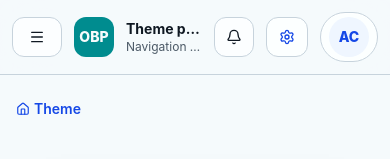
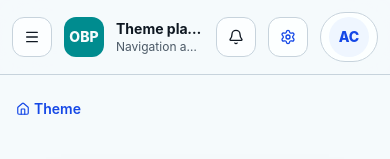
Before and after one commit to kharazian/open-business-platform, a React (Vite) app in the folder src/app/: page /theme/reports in a window 390 px wide. Shown: the top 159 px of the page. Built offline with nearby package versions, Linux system fonts and the light colour scheme.

Commit message:
Polish navbar action sizing

```diff
--- a/src/app/src/components/layout/Navbar.tsx
+++ b/src/app/src/components/layout/Navbar.tsx
@@ -67,7 +67,7 @@ export function Navbar({
     <header className="sticky top-0 z-30 border-b border-border bg-background/84 px-3 py-3 backdrop-blur-xl sm:px-5 lg:px-6">
       <div className={cn("mx-auto flex items-center gap-3", density === "compact" && "gap-2", containerClassName)}>
         {showMobileMenuButton && onMenuClick ? (
-          <Button className="shrink-0 lg:hidden" variant="outline" onClick={onMenuClick} aria-label="Open menu">
+          <Button className="shrink-0 lg:hidden" variant="outline" size="icon" onClick={onMenuClick} aria-label="Open menu">
             <Menu className="size-4" />
           </Button>
         ) : null}
@@ -108,7 +108,7 @@ export function Navbar({
 
         {settingsHref ? (
           <Link
-            className="control-transition inline-flex min-h-10 shrink-0 items-center justify-center gap-2 rounded-xl border border-border bg-card px-3 text-sm font-bold text-foreground shadow-soft outline-none hover:bg-muted focus-visible:ring-4 focus-visible:ring-primary/20"
+            className="control-transition inline-flex h-10 w-10 shrink-0 items-center justify-center gap-2 rounded-xl border border-border bg-card p-0 text-sm font-bold text-foreground shadow-soft outline-none hover:bg-muted focus-visible:ring-4 focus-visible:ring-primary/20 sm:w-auto sm:px-3"
             to={settingsHref}
             aria-label="Open app settings"
             title="Settings"
--- a/src/app/src/components/layout/SettingsButton.tsx
+++ b/src/app/src/components/layout/SettingsButton.tsx
@@ -12,7 +12,7 @@ export function SettingsButton() {
       ariaLabel="Open theme settings"
       contentClassName="w-[min(24rem,calc(100vw-2rem))]"
       trigger={
-        <span className="inline-flex min-h-10 shrink-0 items-center justify-center gap-2 rounded-xl border border-border bg-card px-3 text-sm font-bold text-foreground shadow-soft">
+        <span className="inline-flex h-10 w-10 shrink-0 items-center justify-center gap-2 rounded-xl border border-border bg-card p-0 text-sm font-bold text-foreground shadow-soft sm:w-auto sm:px-3">
           <Settings className={cn("size-4 shrink-0", palette.primaryText)} />
           <span className="hidden sm:inline">Settings</span>
         </span>
```
